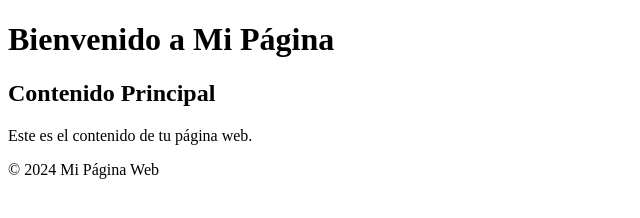
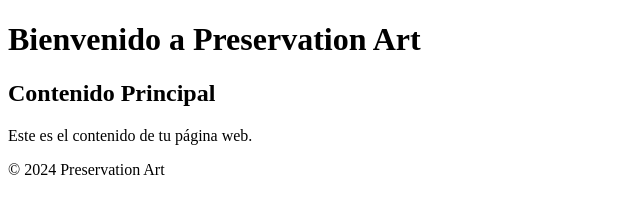
Before and after one commit to bellaom/PresArt, a website: page public/index.html in a window 1280 px wide. Shown: the whole page, without its empty margins (0-640 px from the left). Drawn offline with Linux system fonts and the light colour scheme; files that its build step writes are made by us from their sources; files whose address does not match are found by name.

Commit message:
prueba de runner

```diff
--- a/public/index.html
+++ b/public/index.html
@@ -3,12 +3,12 @@
 <head>
     <meta charset="UTF-8">
     <meta name="viewport" content="width=device-width, initial-scale=1.0">
-    <title>Mi Página Web</title>
+    <title>Preservation Art</title>
     <link rel="stylesheet" href="/css/style.css">
 </head>
 <body>
     <header>
-        <h1>Bienvenido a Mi Página</h1>
+        <h1>Bienvenido a Preservation Art</h1>
     </header>
 
     <main>
@@ -19,7 +19,7 @@
     </main>
 
     <footer>
-        <p>&copy; 2024 Mi Página Web</p>
+        <p>&copy; 2024 Preservation Art</p>
     </footer>
 
     <script src="/js/script.js"></script>
```
